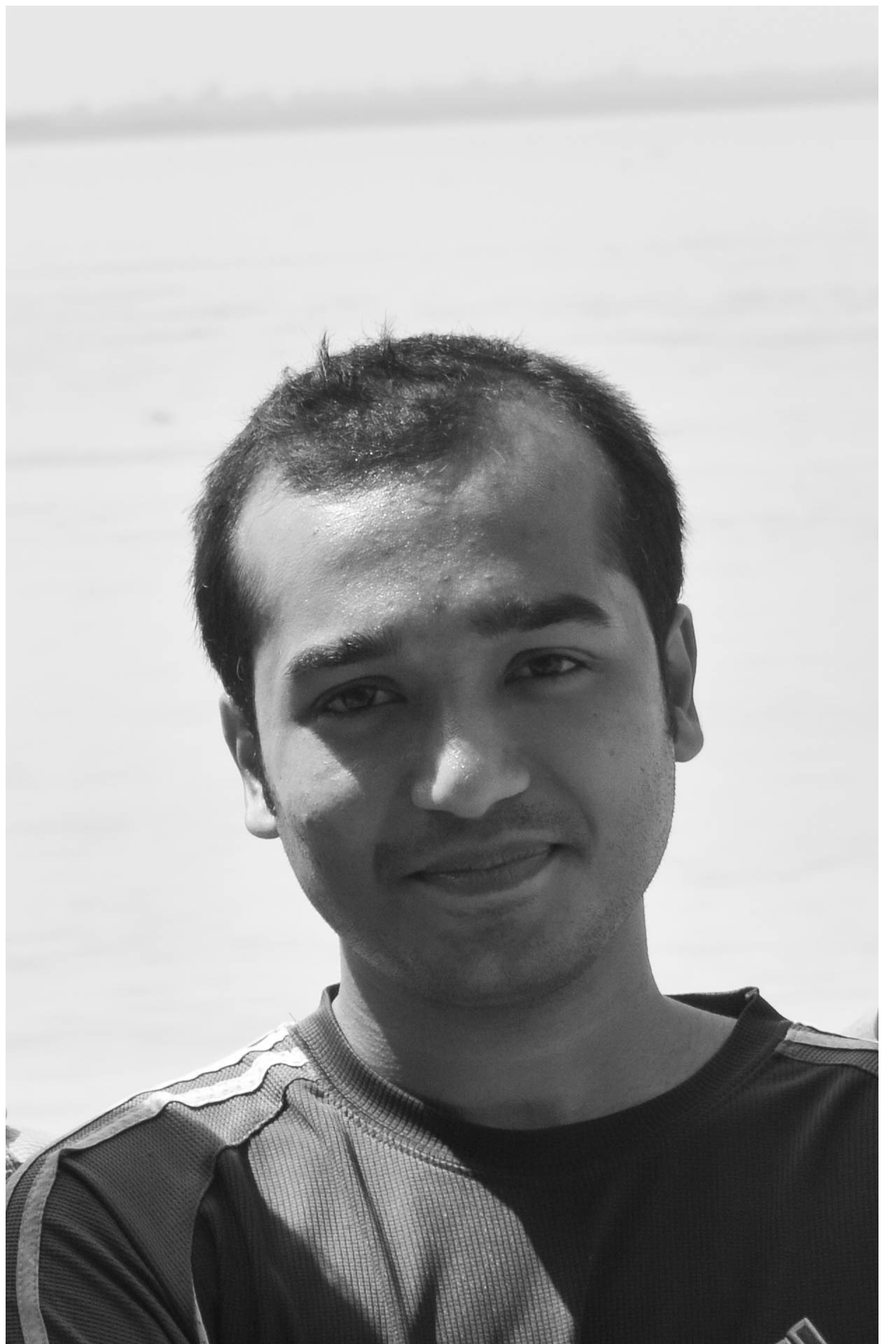
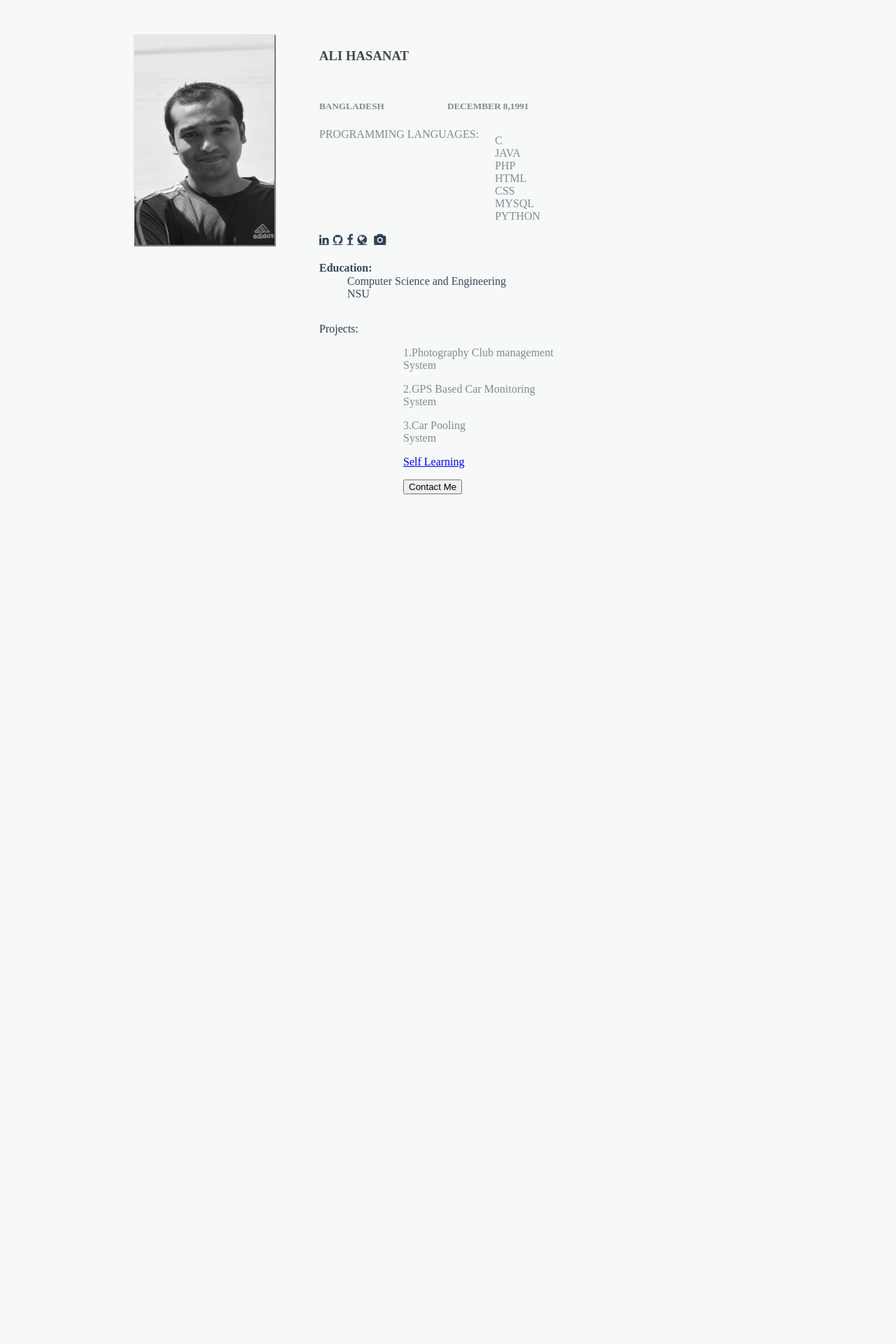
Before and after one commit to hasanat72/hasanat, a PHP site: page / in a window 1280 px wide. Shown: the top 1920 px of the page at 70% size. After the commit the page ends 706 px from the top, so only its background shows below. Run offline with PHP 8.4, Linux system fonts and the light colour scheme.

Commit message:
Update style.css

```diff
--- a/style.css
+++ b/style.css
@@ -1,89 +1,308 @@
-.bg-img{
+.main{
+	margin: 0;
+	background-color: #f7f9f9;
+	margin-top: 50px;
 
-  	background-image: url("image/home.png");
-	min-height: 600px;
-	background-position: center;
-  	background-repeat: no-repeat;
-  	position: all;
-  	width: 100%;
+
+}
+#name{
+	background-color: #f7f9f9;
+	width: auto;
+	height: 30px;
+}
+
+.image{
+	width: 200px;
+	height: 300px;
+	background-color:  #2ecc71 ;
+	transition: transform .6s;
+	box-shadow: 1px 1px 1px 1px gray;
+
+}
+.image:hover{
+	-ms-transform: scale(1);
+	-webkit-transform:scale(8);
+	transform: scale(1.3);
+	position: relative;
+	box-shadow: 1px 1px 1px 1px gray;
+}
+
+.container{
+	width: 200px;
+	height: 300px;
+	background-color:  #2ecc71 ;
+	margin-left: 15%;
+	float: left;
+
+}
+.side_div{
+	background-color:  #f7f9f9 ;
+	width: 60%;
+	height: 10%;
+	float: left;
+	overflow: auto;
+	margin-left: 5%;
+	transition: width 0.5s;
+
+}
+/*
+.side_div:hover{
+	width: 300px;
+}
+*/
+.text{
+	color:  #424949 ;
+	text-transform: uppercase;
+
+}
+.text:hover{
+	color:  #2e86c1;
+	width: 300px;
+}
+
+.info{
+	float: left;
+	margin-top: 1%;
+	margin-left: 5%;
+
+
+}
+.location{
+	float: left;
+	color:  #7f8c8d;
+	text-transform: uppercase;
+}
+.birth{
+	float: left;
+	margin-left: 90px;
+	font-style: bold;
+	color:  #7f8c8d;
+	text-transform: uppercase;
+}
+.languages{
+	font-style: bold;
+	color:  #7f8c8d;
+	text-transform: uppercase;
+	width: auto;
+
+}
+.language{
+	margin-left: 75%;
+	margin-top: -12%;
+	font-style: bold;
+	color:  #7f8c8d;
+	text-transform: uppercase;
+	float: left;
+	width: auto;
+}
+.social{
+	color: #7f8c8d;
+	display: inline-block;
+	font-style: none;
+
+}
+.fa-facebook{
+	color: #2e4053;
+	margin-left: 2px;
+}
+.fa-linkedin{
+	color: #2e4053;
+}
+.fa-github{
+	color: #2e4053;
+	margin-left: 2px;
+}
+.fa-globe{
+	color: #2e4053;
+	margin-left: 2px;
+}
+.fa-camera{
+	color: #2e4053;
+	margin-left: 6px;
+}
+.upperblock{
+	width: 100%;
+}
+.project{
+	float: left;
+	width: auto;
+	color:  #283747 ;
+	margin-bottom: 20px;
+}
+.projects{
+	text-align: left;
+	margin-left: 120px;
+	width: auto;
+	color: #7f8c8d;
+}
+
+#contact{
+	background-color: #b2babb ;
+	height: 50px;
+	margin-top: 40%;
+	text-align: center;
+	border: 1px solid #b2babb ;
+}
+.button{
+	border-radius: 4px;
+	background-color: #abebc6;
+}
+#image_gui{
+	width: 200px;
+	height: 300px;
+	background-color:  #2ecc71 ;
+	transition: transform .6s;
+	box-shadow: 1px 1px 1px 1px gray;
+
+}
+#image_gui:hover{
+	-ms-transform: scale(1);
+	-webkit-transform:scale(8);
+	transform: scale(1.3);
+	position: relative;
+	box-shadow: 1px 1px 1px 1px gray;
+}
+
+.photography{
+	width: 300px;
+	height: 400px;
+	margin-left: 50px;
+	margin-right: 70px;
+	float: left;
+}
+
+.photo{
+	width: 390px;
+	height: 280px;
+	background-color:  #2ecc71 ;
+	transition: transform .9s;
+	box-shadow: 1px 1px 1px 1px gray;
+
+}
+
+.photo:hover{
+	-ms-transform: rotate(360deg);
+	-webkit-transform: rotate(360deg);
+	transform: rotate(360deg);
+	position: relative;
+	box-shadow: 1px 1px 1px 1px gray;
+}
+#album{
+	margin-top: 50px;
+	margin-left: 10px;
+}
+.photo_z{
+	width: 390px;
+	height: 280px;
+	background-color:  #2ecc71 ;
+	transition: transform .9s;
+	box-shadow: 1px 1px 1px 1px gray;
+}
+.photo_z:hover{
+	-ms-transform: rotateY(360deg);
+	-webkit-transform: rotateY(360deg);
+	transform: rotateY(360deg);
+	transition-duration: 3s;
+    transition-delay: .3s;
+    transition-timing-function: .2s;
+}
+
+.label{
+	display: block;
+	text-align: left;
+	font-weight: bold;
+	text-shadow: 1px gray;
+	text-transform: uppercase;
+	color: #5d6d7e ;
+}
+
+.photo_middle{
+	width: 390px;
+	height: 280px;
+	background-color:  #2ecc71 ;
+	transition: transform .9s;
+	box-shadow: 1px 1px 1px 1px gray;
+}
+
+.photo_middle:hover{
+	-ms-transform: scale(12);
+	-webkit-transform:scale(12);
+	transform: scale(2.3);
+	position: relative;
+	transition-duration: 2s;
+	box-shadow: 1px 1px 1px 1px gray;
+}
+
+#head{
+	background-color:  #d7dbdd ;
+}
+#header{
+	text-align: center;
+	text-transform: uppercase;
+	font-color: #4d5656;
+	color: #5f6a6a;
 
 
 }
 
-.body{
-	background-color: #FEFB9B;
+.photo_footer{
+	margin: 0px;
 }
-.header{
-	background-image: url("image/header.png");
-	background-position: center;
-	min-height: 100px;
+.label_footer{
+	margin: 0px;
+	display: block;
+	text-align: center;
+	color: #5d6d7e;
+	text-transform:uppercase;
+	font-weight: bold;
 }
-.voyager{
-
-	background-repeat: no-repeat;
-	margin-left: 20px;
-
+.photo_last{
+	width: 800px;
+	height: 300px;
+	transition: transform .9s;
+	box-shadow: 1px 1px 1px 1px gray;
 }
-.img{
-	margin-top: 35px;
-	background-repeat: no-repeat;
-}
-.right-panel{
-	float: left;
-	width: 40%;
-	margin-top: 20px;
-	margin-right: 20px;
-}
-.ul {
-    list-style-type: none;
-    margin: 0;
-    padding: 5;
-    overflow: hidden;
-
-    width: 80%;
-    align-items: center;
-
+.photo_last:hover{
+	-ms-transform: rotateY(360deg);
+	-webkit-transform: rotateY(360deg);
+	transform: rotateY(360deg);
+	transition-duration: 3s;
+    transition-delay: .3s;
+    transition-timing-function: .2s;
 }
 
-li {
-    float: left;
+.photo_left{
+	width: 390px;
+	height: 280px;
+	background-color:  #2ecc71 ;
+	transition: transform .9s;
+	box-shadow: 1px 1px 1px 1px gray;
 }
 
-li a {
-    display: block;
-    color: black;
-    text-align: center;
-    padding: 20px;
-    text-decoration: none;
-    font-size: 22px;
+.photo_left:hover{
+	-webkit-transform: rotateZ(60deg); /* Safari */
+    transform: rotateZ(60deg);
 }
 
-li a:hover {
-    background-color: gray;
-}
-.caption{
-
-	font-size: 50px;
-	position: center;
-	display: table;
-  	margin: 0 auto;
-  	font-family: 'Pacifico', cursive;
-  	color: #5D6D7E;
-
+.photo_right{
+	width: 390px;
+	height: 280px;
+	background-color:  #2ecc71 ;
+	transition: transform .9s;
+	box-shadow: 1px 1px 1px 1px gray;
 }
 
-#subscribe{
-	height: 40px;
-	width: 100%;
-	clear: both;
-	border:1px solid #FEFB9B;
-	background-color: #E5E7E9;
-	position: absolute;
-	left: 0px;
-	right: 0px;
+.photo_right:hover{
+	-webkit-transform: skewX(60deg); /* Safari */
+    transform: skewy(60deg);
+    transform: skewy(60deg);
+}
 
+.intro_nlp{
+	margin-left: 30px;
+	color: red;
 }
-.table{
-	margin-left: 40%;
-	margin-top: 5px;
+
+#academic{
+	margin-bottom: 100px;
 }
```
